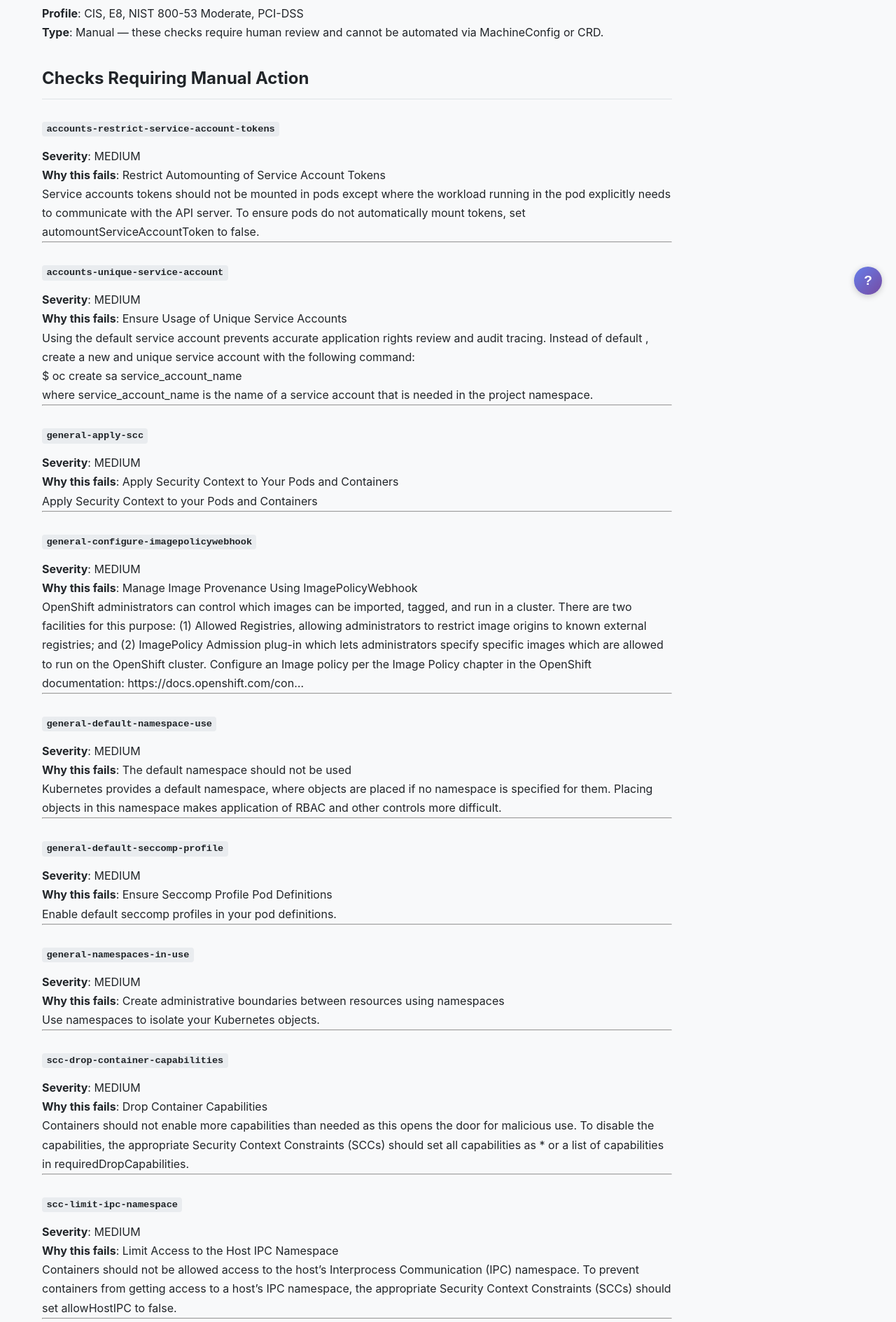
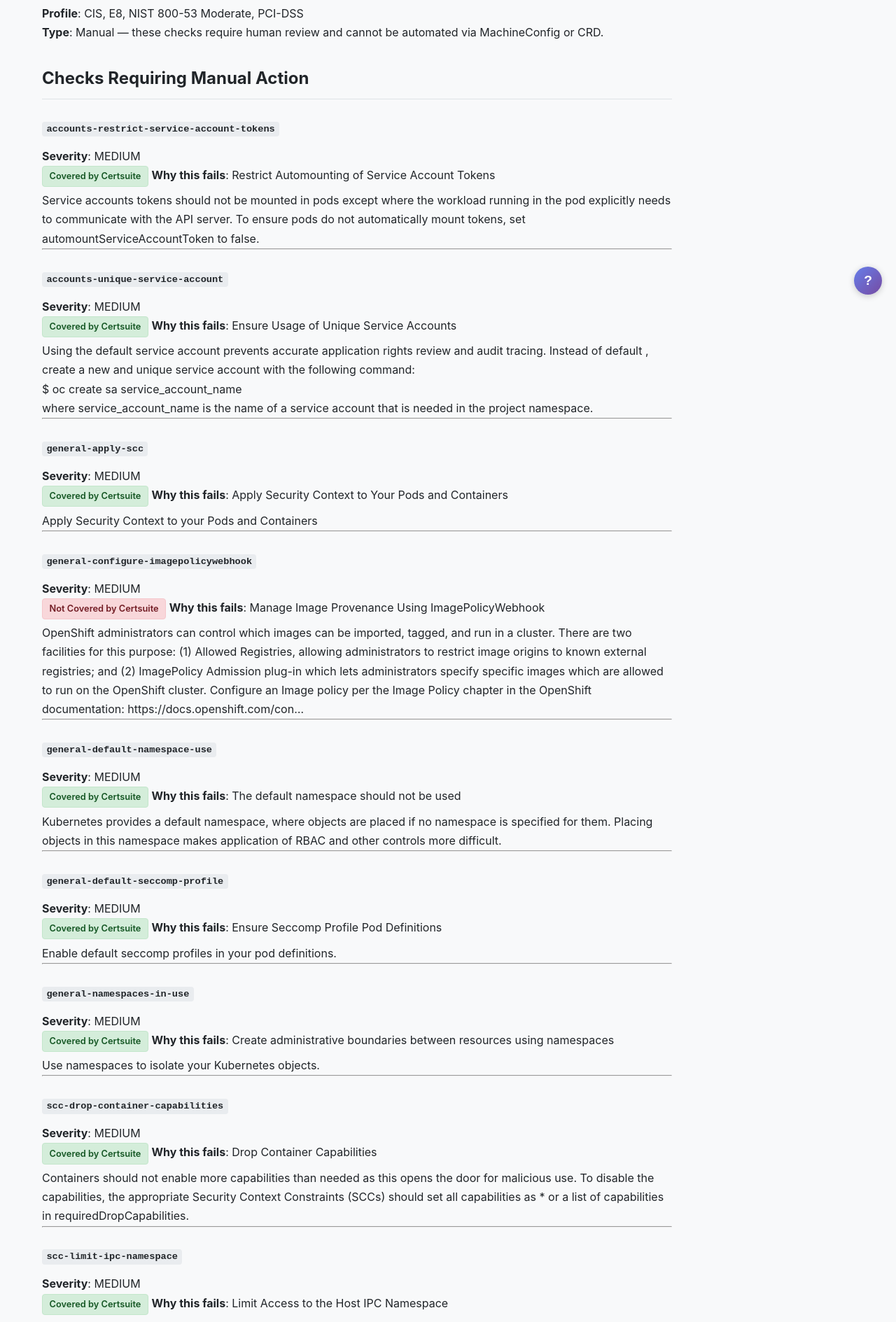
Before and after one commit to sebrandon1/compliance-scripts, a Jekyll site: the page built from docs/versions/4.22/groups/MAN1.md, in a window 1280 px wide. Shown: the part 459-2348 px from the top of the page at 70% size. Built offline with Jekyll 4.4.1, drawn with Linux system fonts in a browser that asks for light colours; some of the changed text lies outside the part shown.

Commit message:
Add per-check certsuite coverage badges to MAN group pages
Each individual check under 'Checks Requiring Manual Action' now shows
a green 'Covered by Certsuite' or red 'Not Covered by Certsuite' badge.
Supports both light and dark themes.

```diff
--- a/docs/assets/css/style.css
+++ b/docs/assets/css/style.css
@@ -1919,6 +1919,40 @@
   color: #212529;
 }
 
+/* Certsuite inline badges on individual checks */
+.certsuite-inline {
+  display: inline-block;
+  padding: 0.2rem 0.6rem;
+  border-radius: 4px;
+  font-size: 0.8rem;
+  font-weight: 600;
+  margin-bottom: 0.4rem;
+}
+
+.certsuite-inline.covered {
+  background: #d4edda;
+  color: #155724;
+  border: 1px solid #c3e6cb;
+}
+
+.certsuite-inline.not-covered {
+  background: #f8d7da;
+  color: #721c24;
+  border: 1px solid #f5c6cb;
+}
+
+[data-theme="dark"] .certsuite-inline.covered {
+  background: #1b4332;
+  color: #95d5b2;
+  border-color: #2d6a4f;
+}
+
+[data-theme="dark"] .certsuite-inline.not-covered {
+  background: #4a1520;
+  color: #f4a0a8;
+  border-color: #6b2030;
+}
+
 /* Certsuite coverage section */
 .certsuite-coverage {
   margin-top: 2rem;
--- a/docs/versions/4.22/groups/MAN1.md
+++ b/docs/versions/4.22/groups/MAN1.md
@@ -18,6 +18,7 @@
 
 **Severity**: MEDIUM
 
+<span class="certsuite-inline covered">Covered by Certsuite</span>
 **Why this fails**: Restrict Automounting of Service Account Tokens
 
 Service accounts tokens should not be mounted in pods except where the workload running in the pod explicitly needs to communicate with the API server. To ensure pods do not automatically mount tokens, set automountServiceAccountToken to false.
@@ -28,6 +29,7 @@
 
 **Severity**: MEDIUM
 
+<span class="certsuite-inline covered">Covered by Certsuite</span>
 **Why this fails**: Ensure Usage of Unique Service Accounts
 
 Using the default service account prevents accurate application rights review and audit tracing. Instead of default , create a new and unique service account with the following command:
@@ -42,6 +44,7 @@
 
 **Severity**: MEDIUM
 
+<span class="certsuite-inline covered">Covered by Certsuite</span>
 **Why this fails**: Apply Security Context to Your Pods and Containers
 
 Apply Security Context to your Pods and Containers
@@ -52,6 +55,7 @@
 
 **Severity**: MEDIUM
 
+<span class="certsuite-inline not-covered">Not Covered by Certsuite</span>
 **Why this fails**: Manage Image Provenance Using ImagePolicyWebhook
 
 OpenShift administrators can control which images can be imported, tagged, and run in a cluster. There are two facilities for this purpose: (1) Allowed Registries, allowing administrators to restrict image origins to known external registries; and (2) ImagePolicy Admission plug-in which lets administrators specify specific images which are allowed to run on the OpenShift cluster. Configure an Image policy per the Image Policy chapter in the OpenShift documentation: https://docs.openshift.com/con...
@@ -62,6 +66,7 @@
 
 **Severity**: MEDIUM
 
+<span class="certsuite-inline covered">Covered by Certsuite</span>
 **Why this fails**: The default namespace should not be used
 
 Kubernetes provides a default namespace, where objects are placed if no namespace is specified for them. Placing objects in this namespace makes application of RBAC and other controls more difficult.
@@ -72,6 +77,7 @@
 
 **Severity**: MEDIUM
 
+<span class="certsuite-inline covered">Covered by Certsuite</span>
 **Why this fails**: Ensure Seccomp Profile Pod Definitions
 
 Enable default seccomp profiles in your pod definitions.
@@ -82,6 +88,7 @@
 
 **Severity**: MEDIUM
 
+<span class="certsuite-inline covered">Covered by Certsuite</span>
 **Why this fails**: Create administrative boundaries between resources using namespaces
 
 Use namespaces to isolate your Kubernetes objects.
@@ -92,6 +99,7 @@
 
 **Severity**: MEDIUM
 
+<span class="certsuite-inline covered">Covered by Certsuite</span>
 **Why this fails**: Drop Container Capabilities
 
 Containers should not enable more capabilities than needed as this opens the door for malicious use. To disable the capabilities, the appropriate Security Context Constraints (SCCs) should set all capabilities as * or a list of capabilities in requiredDropCapabilities.
@@ -102,6 +110,7 @@
 
 **Severity**: MEDIUM
 
+<span class="certsuite-inline covered">Covered by Certsuite</span>
 **Why this fails**: Limit Access to the Host IPC Namespace
 
 Containers should not be allowed access to the host's Interprocess Communication (IPC) namespace. To prevent containers from getting access to a host's IPC namespace, the appropriate Security Context Constraints (SCCs) should set allowHostIPC to false.
@@ -112,6 +121,7 @@
 
 **Severity**: MEDIUM
 
+<span class="certsuite-inline covered">Covered by Certsuite</span>
 **Why this fails**: Limit Use of the CAP_NET_RAW
 
 Containers should not enable more capabilities than needed as this opens the door for malicious use. CAP_NET_RAW enables a container to launch a network attack on another container or cluster. To disable the CAP_NET_RAW capability, the appropriate Security Context Constraints (SCCs) should set NET_RAW in requiredDropCapabilities.
@@ -122,6 +132,7 @@
 
 **Severity**: MEDIUM
 
+<span class="certsuite-inline covered">Covered by Certsuite</span>
 **Why this fails**: Limit Access to the Host Network Namespace
 
 Containers should not be allowed access to the host's network namespace. To prevent containers from getting access to a host's network namespace, the appropriate Security Context Constraints (SCCs) should set allowHostNetwork to false.
@@ -132,6 +143,7 @@
 
 **Severity**: MEDIUM
 
+<span class="certsuite-inline covered">Covered by Certsuite</span>
 **Why this fails**: Limit Containers Ability to Escalate Privileges
 
 Containers should be limited to only the privileges required to run and should not be allowed to escalate their privileges. To prevent containers from escalating privileges, the appropriate Security Context Constraints (SCCs) should set allowPrivilegeEscalation to false.
@@ -142,6 +154,7 @@
 
 **Severity**: MEDIUM
 
+<span class="certsuite-inline covered">Covered by Certsuite</span>
 **Why this fails**: Limit Privileged Container Use
 
 Containers should be limited to only the privileges required to run. To prevent containers from running as privileged containers, the appropriate Security Context Constraints (SCCs) should set allowPrivilegedContainer to false.
@@ -152,6 +165,7 @@
 
 **Severity**: MEDIUM
 
+<span class="certsuite-inline covered">Covered by Certsuite</span>
 **Why this fails**: Limit Access to the Host Process ID Namespace
 
 Containers should not be allowed access to the host's process ID namespace. To prevent containers from getting access to a host's process ID namespace, the appropriate Security Context Constraints (SCCs) should set allowHostPID to false.
@@ -162,6 +176,7 @@
 
 **Severity**: MEDIUM
 
+<span class="certsuite-inline covered">Covered by Certsuite</span>
 **Why this fails**: Limit Container Running As Root User
 
 Containers should run as a random non-privileged user. To prevent containers from running as root user, the appropriate Security Context Constraints (SCCs) should set.runAsUser.type to MustRunAsRange.
```
Also changed, not shown: docs/versions/4.22/groups/MAN2.md (+5 -0 lines), docs/versions/4.22/groups/MAN3.md (+2 -0 lines), docs/versions/4.22/groups/MAN4.md (+2 -0 lines), docs/versions/4.22/groups/MAN5.md (+3 -0 lines).
